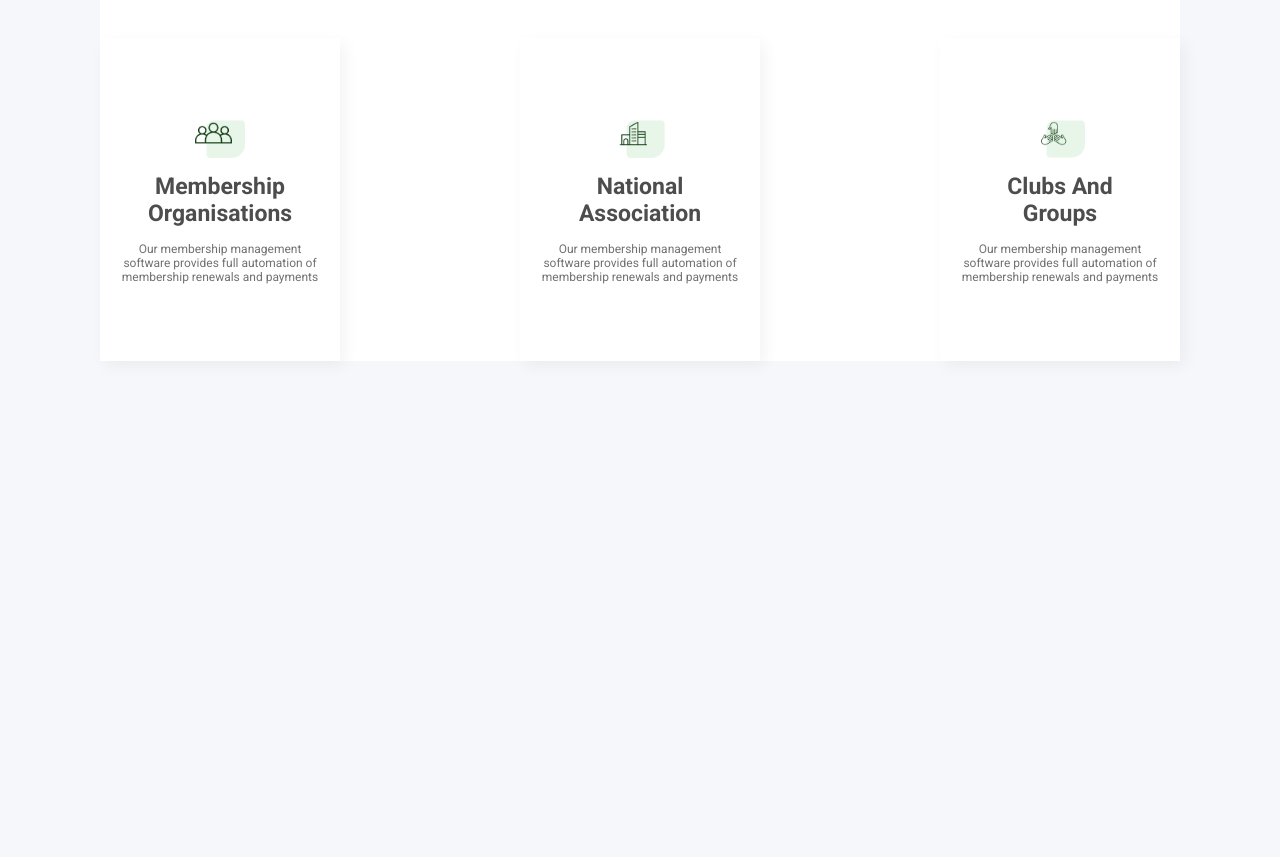
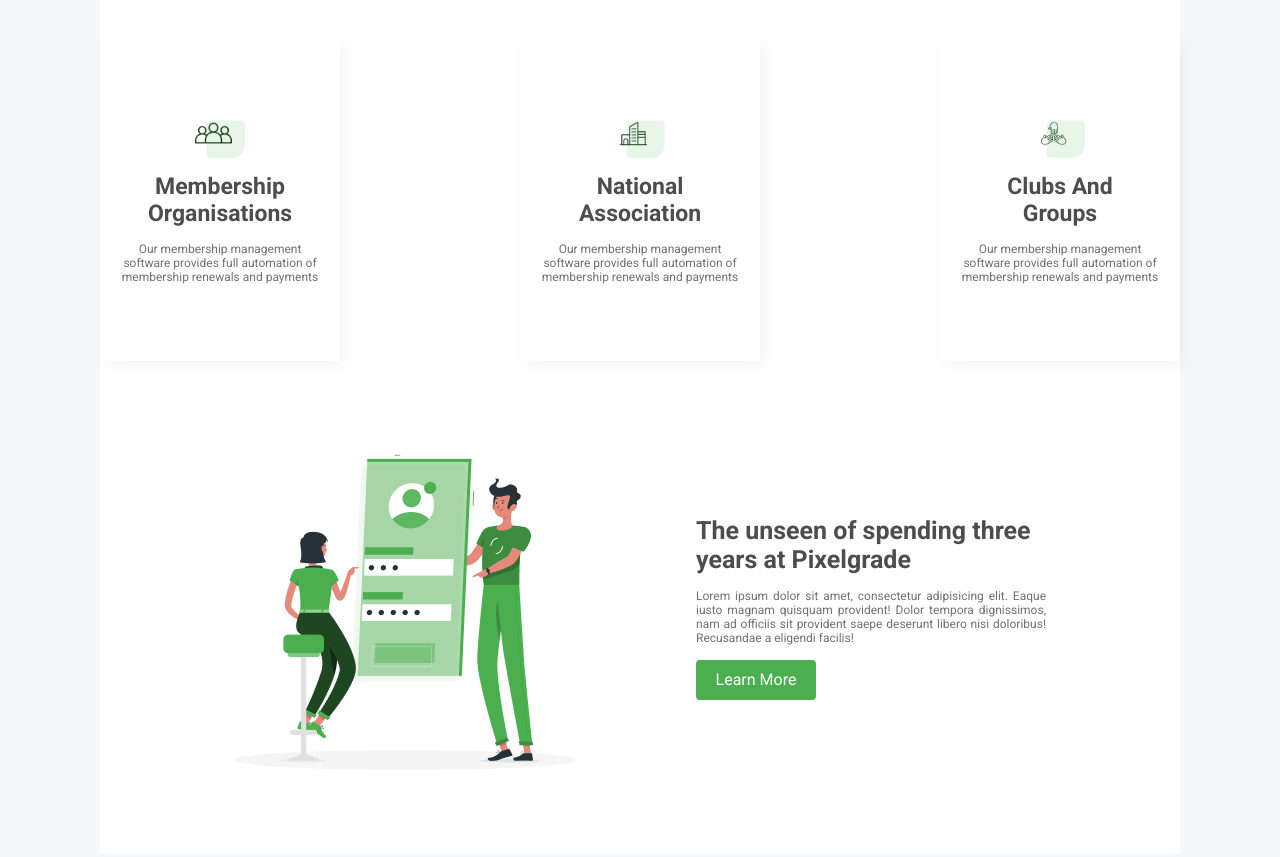
Before and after one commit to VinkarioDev/LandigPage, a plain HTML site: page index.html in a window 1280 px wide. Shown: the part 1028-1885 px from the top of the page. Before the commit the page ends 1419 px from the top, so only its background shows below. Drawn offline with Linux system fonts and the light colour scheme.

Commit message:
feat: create section-three

```diff
--- a/assets/css/style.css
+++ b/assets/css/style.css
@@ -209,3 +209,50 @@ body{
     max-width: 200px;
     text-align: center;
 }
+
+.section-three{
+    display: flex;
+    align-items: center;
+    justify-content: center;
+    gap: 70px;
+    background-color: #fff;
+    padding-top: 80px;
+    padding-bottom: 80px;
+}
+
+.section-three h3{
+    color: var(--neutralGray);
+    font-size: 25px;
+    max-width: 400px;
+}
+
+.section-three p{
+color: var(--secondNeutralGray);
+font-size: 12px;
+max-width: 350px;
+text-align: justify;
+}
+
+.section-three a{
+    width: 120px;
+    height: 40px;
+    text-decoration: none;
+    background-color: var(--primarycolor);
+    color: #fff;
+    text-align: center;
+    display: flex;
+    align-items: center;
+    justify-content: center;
+    border-radius: 4px;
+}
+
+.section-three a:hover{
+    background-color: #378b39;
+    transition: 300ms ease-in-out all;
+}
+
+.text-content{
+    display: flex;
+    flex-direction: column;
+    gap: 15px;
+}
--- a/index.html
+++ b/index.html
@@ -98,6 +98,21 @@
           </p>
         </div>
       </section>
+      <section class="section-three">
+        <div class="img-content">
+          <img src="assets/images/rafiki.png" alt="">
+        </div>
+        <div class="text-content">
+          <h3>The unseen of spending three years at Pixelgrade</h3>
+          <p>
+            Lorem ipsum dolor sit amet, consectetur adipisicing elit. Eaque
+            iusto magnam quisquam provident! Dolor tempora dignissimos, nam ad
+            officiis sit provident saepe deserunt libero nisi doloribus!
+            Recusandae a eligendi facilis!
+          </p>
+          <a href="">Learn More</a>
+        </div>
+      </section>
     </main>
   </body>
 </html>
```
